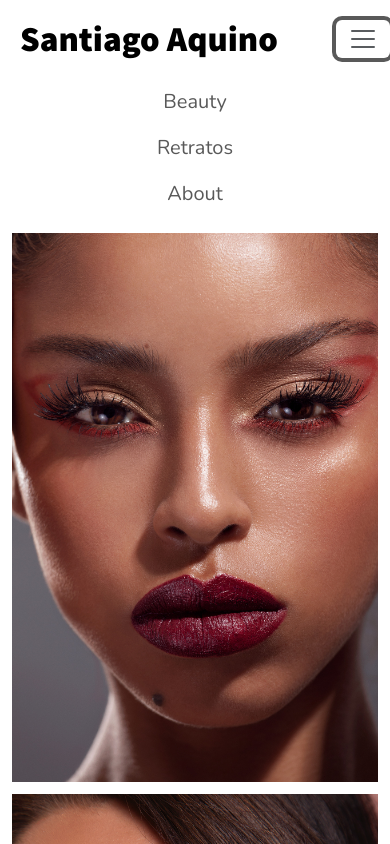
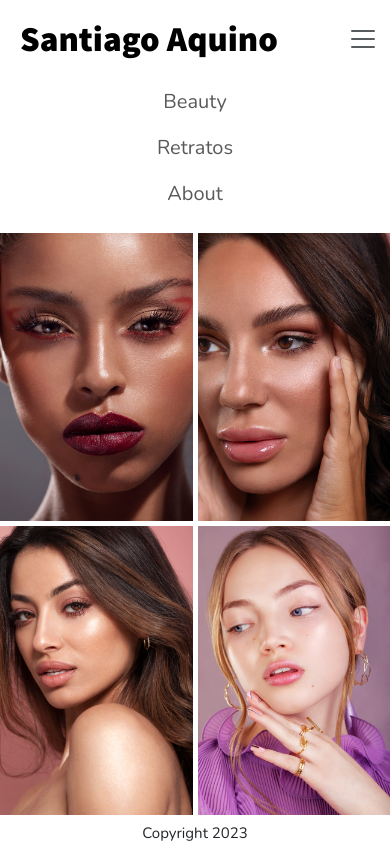
Before and after one commit to WebDevCod/proyecto-sav, a React (Create React App) app: page /beauty in a window 390 px wide. Both pictures are taken after a click on the button 363 px from the left and 39 px from the top of the page. Shown: the top 844 px of the page. Built offline with nearby package versions, Linux system fonts and the light colour scheme.

Commit message:
Navbar icon border none

```diff
--- a/src/App.js
+++ b/src/App.js
@@ -1,4 +1,5 @@
 import { BrowserRouter as Router, Routes, Route } from 'react-router-dom';
+import Home from './components/Home';
 import About from './components/About';
 import Beauty from './components/Beauty';
 import Retratos from './components/Retratos';
@@ -8,6 +9,7 @@ export default function App() {
     <>
       <Router>
         <Routes>
+          <Route path='/' element={<Home />} />
           <Route path='beauty' element={<Beauty />} />
           <Route path='retratos' element={<Retratos />} />
           <Route path='about' element={<About />} />
--- a/src/components/About.jsx
+++ b/src/components/About.jsx
@@ -1,20 +1,20 @@
-import Layout from "../layout/Layout";
-import { FontAwesomeIcon } from "@fortawesome/react-fontawesome";
-import { faInstagram, faTumblr } from "@fortawesome/free-brands-svg-icons";
+import Layout from '../layout/Layout';
+import { FontAwesomeIcon } from '@fortawesome/react-fontawesome';
+import { faInstagram, faTumblr } from '@fortawesome/free-brands-svg-icons';
 
 export default function About() {
   return (
     <Layout>
-      <div className="container">
-        <div className="text-center">
+      <div className='container pt-2'>
+        <div className='text-center'>
           <img
-            src={require("../img/img_about.jpg")}
-            className="img-fluid"
-            alt="retrato de Santiago Aquino"
+            src={require('../img/img_about.jpg')}
+            className='img-fluid'
+            alt='retrato de Santiago Aquino'
           />
         </div>
-        <div className="row justify-content-center">
-          <p className="text-center pt-3 pb-3 col-sm-12 col-md-10 col-lg-8">
+        <div className='row justify-content-center'>
+          <p className='text-center pt-3 pb-3 col-sm-12 col-md-10 col-lg-8'>
             Estoy en el mundo de la fotografía desde el 2011. Crecí en la ciudad
             de Treinta y Tres y me mudé a Montevideo para ingresar a la
             Licenciatura de Fotografía del IENBA, terminando mis estudios en el
@@ -22,12 +22,14 @@ export default function About() {
             retratos.
           </p>
         </div>
-        <a href="https://instagram.com" target="_blank" rel="noreferrer">
-          <FontAwesomeIcon icon={faInstagram} />
-        </a>
-        <a href="https://tumblr.com" target="_blank" rel="noreferrer">
-          <FontAwesomeIcon icon={faTumblr} />
-        </a>
+        <div className='social-media-icons pb-5 d-flex justify-content-center'>
+          <a href='https://instagram.com' target='_blank' rel='noreferrer' className='pe-5'>
+            <FontAwesomeIcon icon={faInstagram} />
+          </a>
+          <a href='https://tumblr.com' target='_blank' rel='noreferrer'>
+            <FontAwesomeIcon icon={faTumblr} />
+          </a>
+        </div>
       </div>
     </Layout>
   );
--- /dev/null
+++ b/src/components/Home.jsx
@@ -0,0 +1,18 @@
+import Layout from '../layout/Layout'
+import { FontAwesomeIcon } from '@fortawesome/react-fontawesome';
+import { faInstagram, faTumblr } from '@fortawesome/free-brands-svg-icons';
+
+export default function Home() {
+    return (
+        <Layout>
+        <div className='social-media-icons pb-5 d-flex justify-content-center'>
+          <a href='https://instagram.com' target='_blank' rel='noreferrer' className='pe-5'>
+            <FontAwesomeIcon icon={faInstagram} />
+          </a>
+          <a href='https://tumblr.com' target='_blank' rel='noreferrer'>
+            <FontAwesomeIcon icon={faTumblr} />
+          </a>
+        </div>
+        </Layout>
+    )
+}
--- a/src/css/gallery.css
+++ b/src/css/gallery.css
@@ -1,18 +1,8 @@
 .gallery {
-    -webkit-column-count: 2;
-    -moz-column-count: 2;
-    column-count: 2;
-    -webkit-column-width: 33%;
-    -moz-column-width: 33%;
-    column-width: 33%;
-    padding: 0 12px;
-}
-
-.gallery .pics {
-    -webkit-transition: all 350ms ease;
-    transition: all 350ms ease;
+    display: grid;
+    grid-template-columns: repeat(4, 1fr);
+    gap: 5px;
     cursor: pointer;
-    margin-bottom: 12px;
 }
 
 .gallery .pics:hover {
@@ -21,20 +11,7 @@
 
 @media (max-width: 991px) {
     .gallery {
-        -webkit-column-count: 2;
-        -moz-column-count: 2;
-        column-count: 2;
-    }
-}
-
-@media (max-width: 480px) {
-    .gallery {
-        -webkit-column-count: 1;
-        -moz-column-count: 1;
-        column-count: 1;
-        -webkit-column-width: 100%;
-        -moz-column-width: 100%;
-        column-width: 100%;
+        grid-template-columns: repeat(2, 1fr);
     }
 }
 
--- a/src/css/style.css
+++ b/src/css/style.css
@@ -15,6 +15,13 @@ p {
     text-align: center;
 }
 
+.navbar-toggler:focus,
+.navbar-toggler:active,
+.navbar-toggler-icon:focus {
+    outline: none;
+    box-shadow: none;
+}
+
 #root {
     min-height: 100vh;
     position: relative;
@@ -27,6 +34,12 @@ footer p {
     background-color: white;
     text-align: center;
     margin: 0;
+    font-size: 15px;
+}
+
+.social-media-icons a {
+    color: black;
+    font-size: 2rem;
 }
 
 @media (max-width: 576px) {
--- a/src/layout/NavBar.jsx
+++ b/src/layout/NavBar.jsx
@@ -4,14 +4,14 @@ import { Link } from 'react-router-dom';
 
 export default function NavBar() {
     return (
-        <Navbar expand="lg">
-            <Navbar.Brand className='navbar-brand'>Santiago Aquino</Navbar.Brand>
-            <Navbar.Toggle aria-controls="basic-navbar-nav" style={{ border: 'none' }} />
-            <Navbar.Collapse id="basic-navbar-nav">
-                <Nav className='nav-link'>
-                    <Nav.Link as={Link} to="/beauty">Beauty</Nav.Link>
-                    <Nav.Link as={Link} to="/retratos">Retratos</Nav.Link>
-                    <Nav.Link as={Link} to="/about">About</Nav.Link>
+        <Navbar expand='lg'>
+            <Navbar.Brand className='navbar-brand' href='/'>Santiago Aquino</Navbar.Brand>
+            <Navbar.Toggle aria-controls='basic-navbar-nav' style={{ border: 'none' }} />
+            <Navbar.Collapse id='basic-navbar-nav'>
+                <Nav className='nav-link justify-content-end flex-grow-1'>
+                    <Nav.Link as={Link} to='/beauty'>Beauty</Nav.Link>
+                    <Nav.Link as={Link} to='/retratos'>Retratos</Nav.Link>
+                    <Nav.Link as={Link} to='/about'>About</Nav.Link>
                 </Nav>
             </Navbar.Collapse>
         </Navbar>
```
